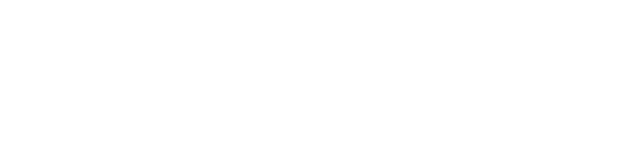
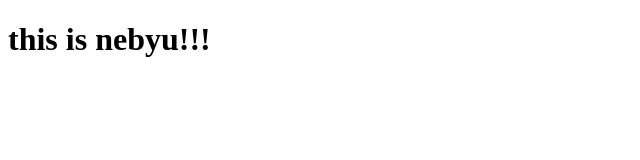
Before and after one commit to nanbont/new-group-repo, a plain HTML site: page index.html in a window 1280 px wide. Shown: the whole page, without its empty margins (0-640 px from the left). Drawn offline with Linux system fonts and the light colour scheme.

Commit message:
change header one

```diff
--- a/index.html
+++ b/index.html
@@ -6,6 +6,6 @@
     <title>group rep</title>
 </head>
 <body>
-
+    <h1>this is nebyu!!!</h1>
 </body>
 </html>
```
